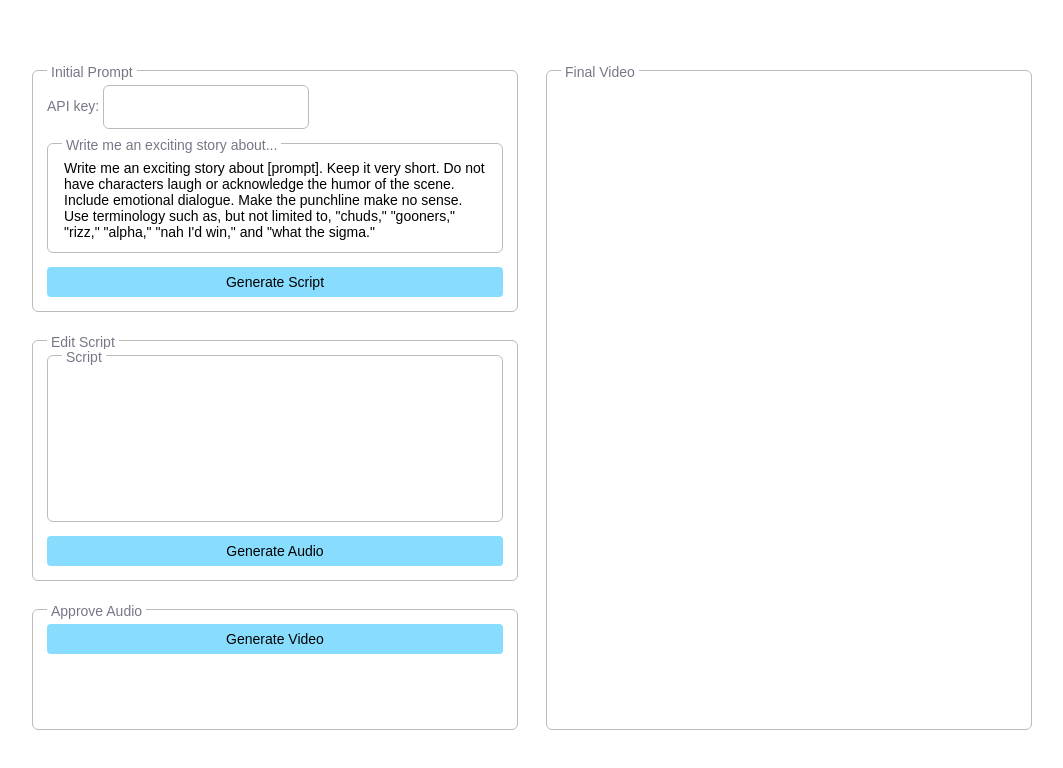
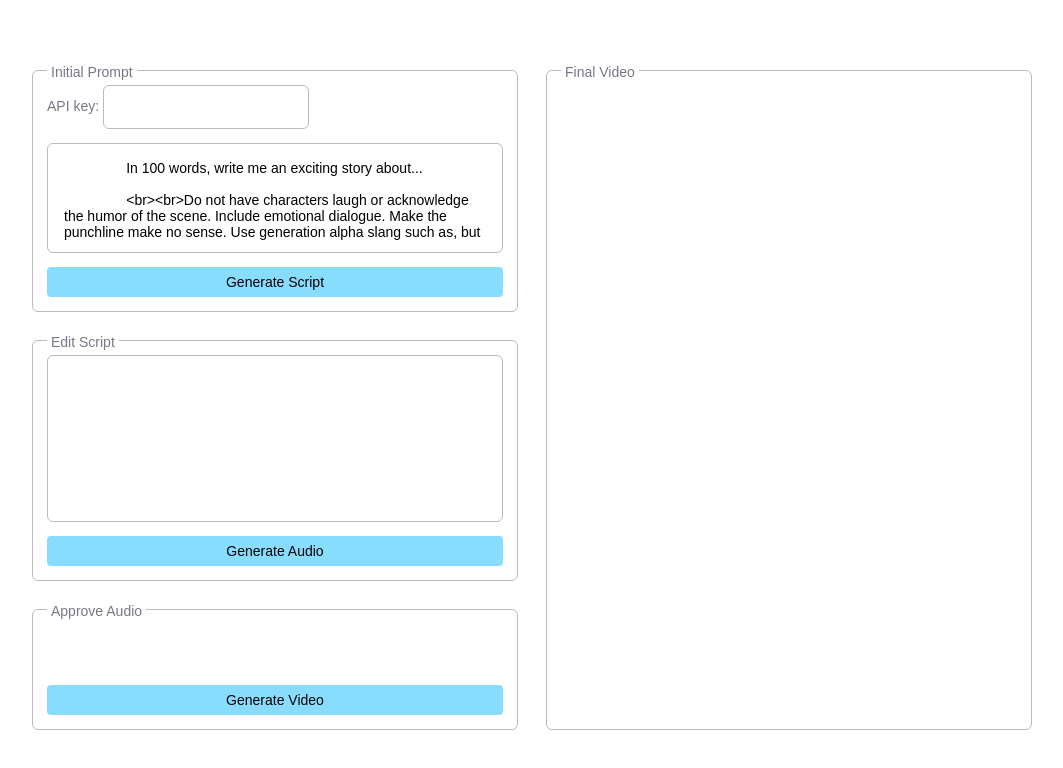
Before and after one commit to forever-experimental/AIFunnyShorts, a website: page index.html in a window 1280 px wide. Shown: the whole page, without its empty margins (108-1171 px from the left). Drawn offline with Linux system fonts and the light colour scheme.

Commit message:
Update index.html

```diff
--- a/index.html
+++ b/index.html
@@ -33,9 +33,12 @@
             <input type="text" id="apikey" class="border">
         </div>
 
-    	<div class="border headed" style="flex: 1;">
-    		<label for="story">Write me an exciting story about...</label>
-            <textarea id="story">Write me an exciting story about [prompt]. Keep it very short. Do not have characters laugh or acknowledge the humor of the scene. Include emotional dialogue. Make the punchline make no sense. Use terminology such as, but not limited to, "chuds," "gooners," "rizz," "alpha," "nah I'd win," and "what the sigma."</textarea>
+    	<div class="border" style="flex: 1;">
+            <textarea id="story">
+                In 100 words, write me an exciting story about...
+
+                <br><br>Do not have characters laugh or acknowledge the humor of the scene. Include emotional dialogue. Make the punchline make no sense. Use generation alpha slang such as, but not limited to, "chuds," "gooners," "rizz," "alpha," and "sigma."
+            </textarea>
         </div>
 
         <input type="submit" id="gen-script" value="Generate Script">
@@ -44,8 +47,7 @@
     <div class="border headed flex-col">
         <label>Edit Script</label>
 
-        <div class="border headed" style="flex: 1;">
-    		<label for="script">Script</label>
+        <div class="border" style="flex: 1;">
             <textarea id="script"></textarea>
         </div>
 
@@ -54,6 +56,8 @@
 
     <div class="border headed flex-col">
         <label>Approve Audio</label>
+
+        <div style="flex: 1;"></div>
 
         <input type="submit" id="gen-audio" value="Generate Video">
     </div>
```
